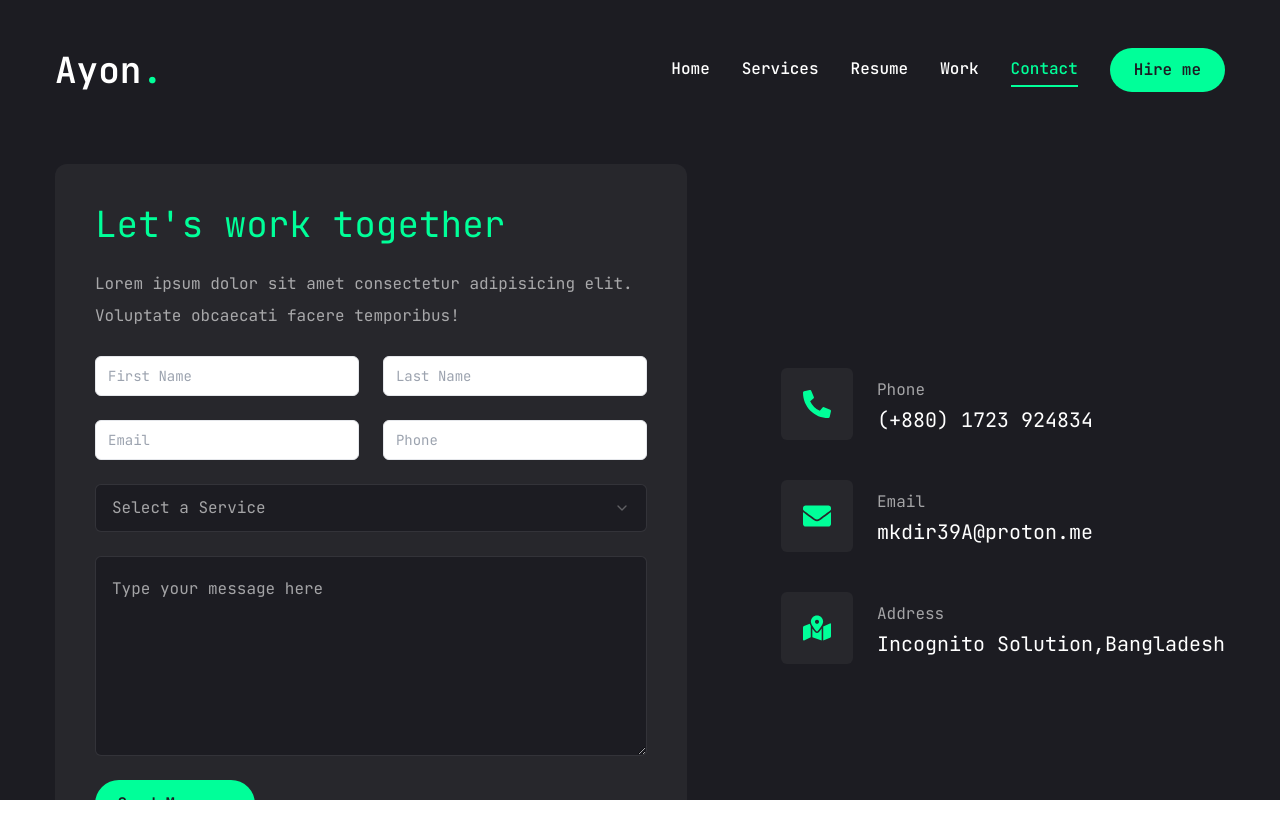
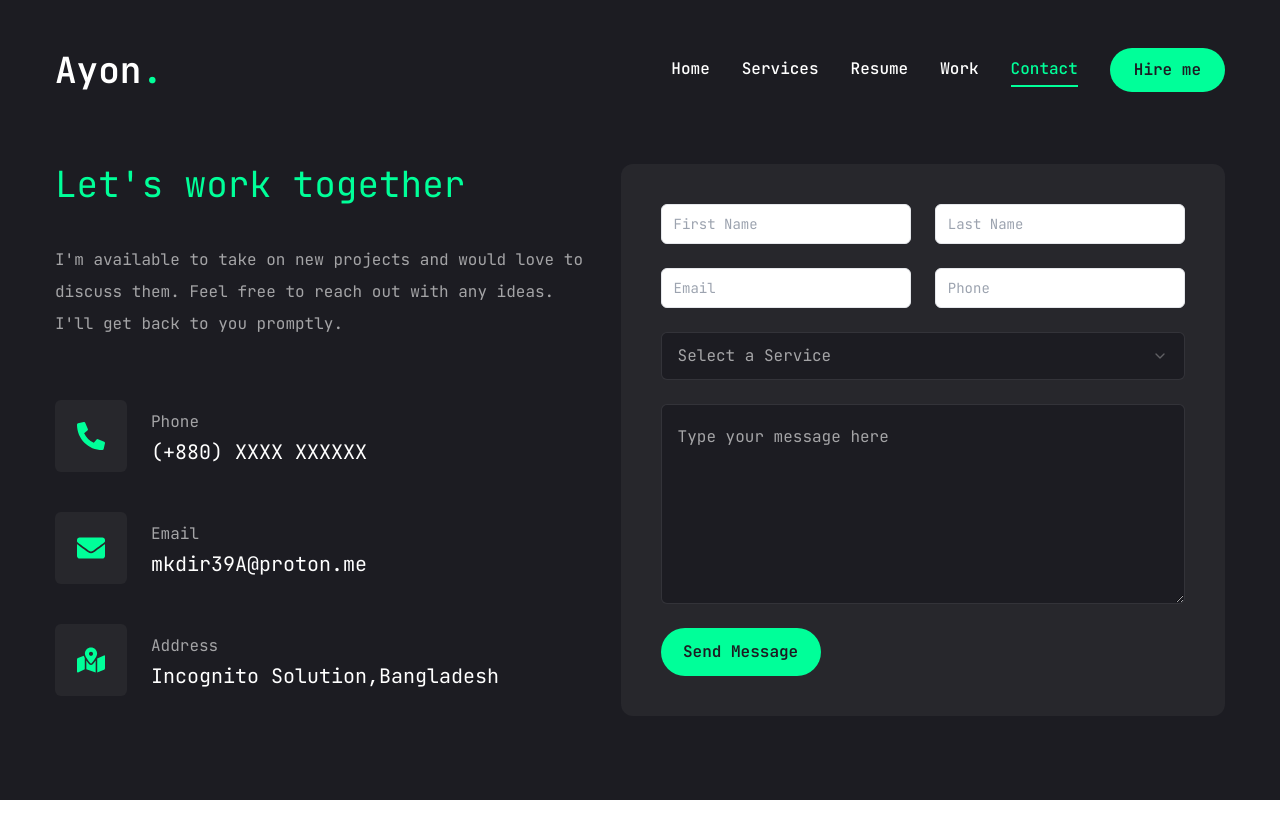
Before and after one commit to ayonbit/ayonbit.me, a Next.js app: page /contact in a window 1280 px wide. Shown: the top 838 px of the page. After the commit the page ends 800 px from the top, so only its background shows below. Built offline with nearby package versions, Linux system fonts and the light colour scheme.

Commit message:
Conact Form

```diff
--- a/app/contact/page.jsx
+++ b/app/contact/page.jsx
@@ -15,12 +15,13 @@ import { Textarea } from "@/components/ui/textarea";
 
 import { easeIn, motion } from "framer-motion";
 import { FaEnvelope, FaMapMarkedAlt, FaPhoneAlt } from "react-icons/fa";
+
 //info function in contact
 const info = [
   {
     icon: <FaPhoneAlt />,
     title: "Phone",
-    description: "(+880) 1723 924834",
+    description: "(+880) XXXX XXXXXX",
   },
   {
     icon: <FaEnvelope />,
@@ -34,7 +35,6 @@ const info = [
   },
 ];
 
-//main contact function
 const Contact = () => {
   return (
     <motion.section
@@ -47,14 +47,37 @@ const Contact = () => {
     >
       <div className="container mx-auto">
         <div className="flex flex-col xl:flex-row gap-[30px]">
+          {/* info */}
+          <div className=" flex flex-col justify-start items-start">
+            <h3 className="text-4xl text-accent ">Let&#39;s work together</h3>
+            <p className="text-white/60 py-10">
+              I&#39;m available to take on new projects and would love to
+              discuss them. Feel free to reach out with any ideas.
+              <br />
+              I&#39;ll get back to you promptly.
+            </p>
+            <div className="flex flex-1 items-center xl:justify-end order-1 xl:order-none mb-8 xl:mb-0">
+              <ul className="flex flex-col  gap-10">
+                {info.map((item, index) => {
+                  return (
+                    <li key={index} className="flex items-center gap-6">
+                      <div className=" flex items-center justify-center w-[52px] h-[52px] xl:w-[72px] xl:h-[72px] bg-[#27272c] text-accent rounded-md  ">
+                        <div className="text-[28px] ">{item.icon}</div>
+                      </div>
+                      <div className="flex-1">
+                        <p className="text-white/60">{item.title}</p>
+                        <h3 className="text-xl">{item.description}</h3>
+                      </div>
+                    </li>
+                  );
+                })}
+              </ul>
+            </div>
+          </div>
+
           {/* from */}
-          <div className="xl:w-[54%]  order-2 xl:order-none">
+          <div className="xl:w-[100%]  order-2 xl:order-none">
             <form className="flex flex-col gap-6 p-10 bg-[#27272c] rounded-xl">
-              <h3 className="text-4xl text-accent">Let&#39;s work together</h3>
-              <p className="text-white/60">
-                Lorem ipsum dolor sit amet consectetur adipisicing elit.
-                Voluptate obcaecati facere temporibus!
-              </p>
               {/* info */}
               <div className="grid grid-cols-1 md:grid-cols-2 gap-6">
                 <Input type="text" placeholder="First Name" />
@@ -82,30 +105,12 @@ const Contact = () => {
                 className="h-[200px]"
                 placeholder="Type your message here"
               />
+
               {/* btn */}
               <Button size="md" className="max-w-40">
                 Send Message
               </Button>
             </form>
-          </div>
-
-          {/* info */}
-          <div className="flex flex-1 items-center xl:justify-end order-1 xl:order-none mb-8 xl:mb-0">
-            <ul className="flex flex-col  gap-10">
-              {info.map((item, index) => {
-                return (
-                  <li key={index} className="flex items-center gap-6">
-                    <div className=" flex items-center justify-center w-[52px] h-[52px] xl:w-[72px] xl:h-[72px] bg-[#27272c] text-accent rounded-md  ">
-                      <div className="text-[28px] ">{item.icon}</div>
-                    </div>
-                    <div className="flex-1">
-                      <p className="text-white/60">{item.title}</p>
-                      <h3 className="text-xl">{item.description}</h3>
-                    </div>
-                  </li>
-                );
-              })}
-            </ul>
           </div>
         </div>
       </div>
```
